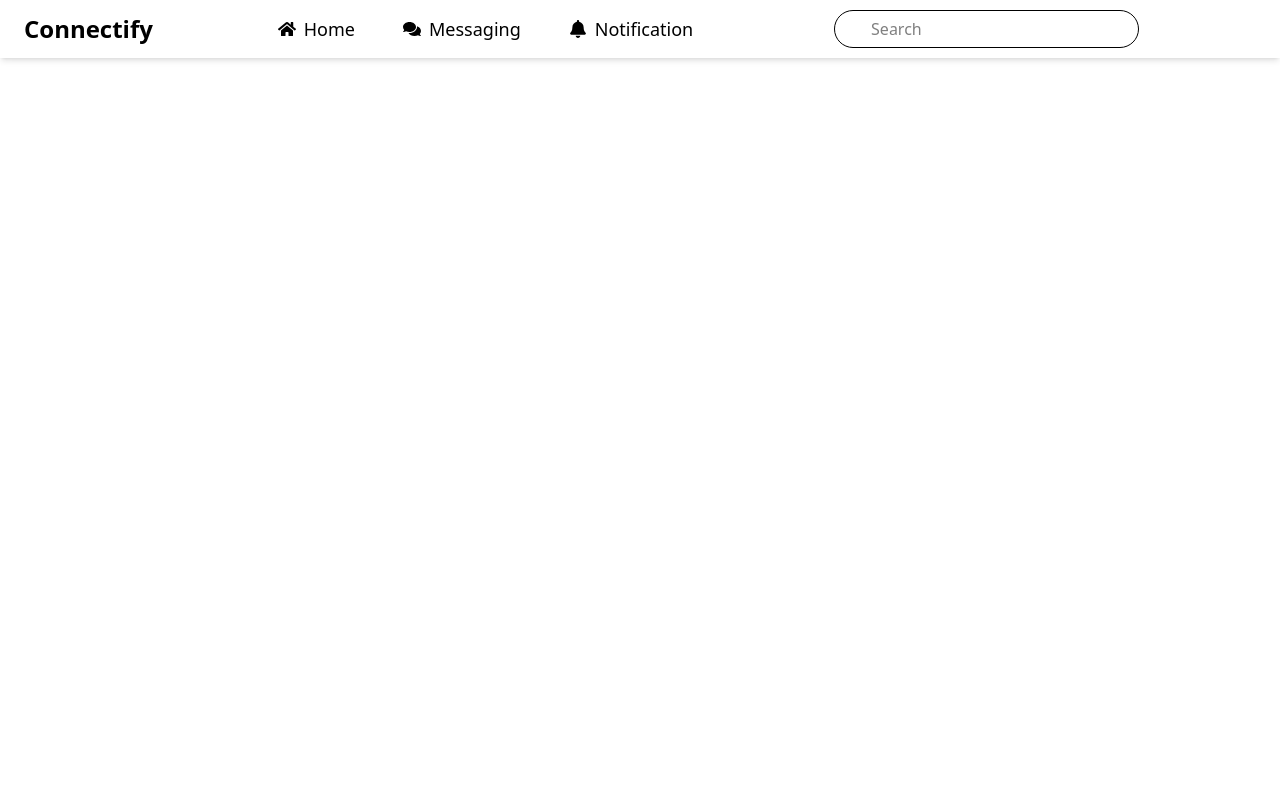
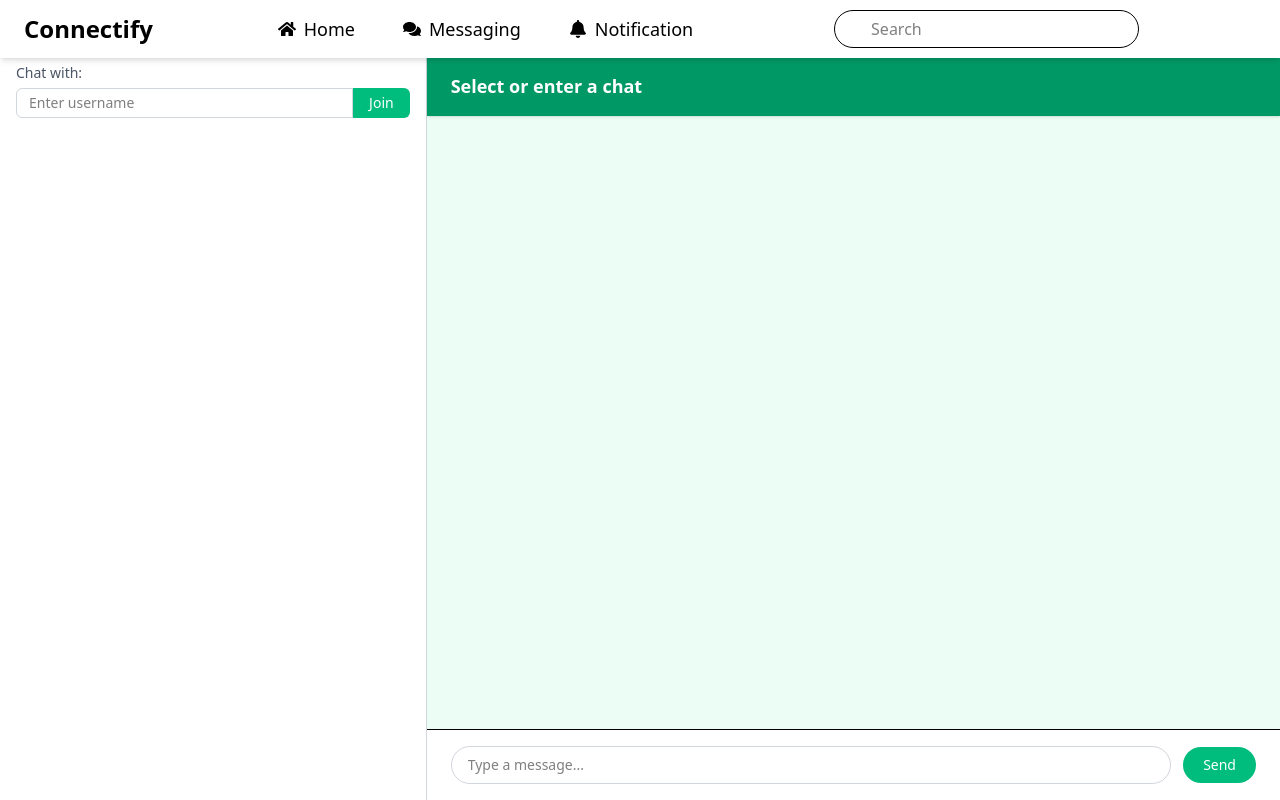
Before and after one commit to kaushik62/connectify, a React (Vite) app: page /messaging in a window 1280 px wide. Built offline with nearby package versions, Linux system fonts and the light colour scheme.

Commit message:
add features

```diff
--- a/package.json
+++ b/package.json
@@ -24,7 +24,7 @@
     "react-router-dom": "^7.5.0",
     "react-toastify": "^11.0.5",
     "recoil": "^0.7.7",
-    "sockjs-client": "^1.5.1",
+    "sockjs-client": "^1.6.1",
     "tailwind-scrollbar-hide": "^2.0.0",
     "tailwindcss": "^4.1.2"
   },
--- a/src/Pages/LandingPage.jsx
+++ b/src/Pages/LandingPage.jsx
@@ -140,16 +140,6 @@ const Footer = () => {
               </li>
               <li>
                 <a href="#" className="hover:text-white transition">
-                  Careers
-                </a>
-              </li>
-              <li>
-                <a href="#" className="hover:text-white transition">
-                  Blog
-                </a>
-              </li>
-              <li>
-                <a href="#" className="hover:text-white transition">
                   Contact
                 </a>
               </li>
@@ -170,31 +160,9 @@ const Footer = () => {
                   Privacy Policy
                 </a>
               </li>
-              <li>
-                <a href="#" className="hover:text-white transition">
-                  Terms of Service
-                </a>
-              </li>
             </ul>
           </div>
 
-          {/* Newsletter */}
-          <div>
-            <h3 className="text-xl font-semibold mb-4">Subscribe</h3>
-            <p className="text-purple-200 mb-3 text-sm">
-              Get the latest updates and offers.
-            </p>
-            <form className="flex flex-col space-y-3">
-              <input
-                type="email"
-                placeholder="Your email"
-                className="px-4 py-2 rounded-lg bg-white text-black placeholder-gray-500 outline-none"
-              />
-              <button className="bg-white text-indigo-800 font-semibold py-2 rounded-lg hover:bg-purple-100 transition">
-                Subscribe
-              </button>
-            </form>
-          </div>
         </div>
 
         {/* Footer Bottom */}
--- a/src/Pages/MainPage.jsx
+++ b/src/Pages/MainPage.jsx
@@ -133,7 +133,7 @@ const CenterArea = () => {
 
 //* Right sidebar
 export const RightSidebar = () => (
-  <aside className="w-1/4 space-y-4">
+  <aside className="w-1/4 space-y-4 sticky top-16 h-screen">
     <div className="bg-white p-4 rounded-lg shadow-md">
       <h3 className="font-bold mb-2">Suggested For You</h3>
       <AllUsers />
--- a/src/Pages/Messaging.jsx
+++ b/src/Pages/Messaging.jsx
@@ -1,9 +1,214 @@
-import React from 'react'
+import React, { useEffect, useRef, useState } from "react";
+import SockJS from "sockjs-client";
+import { Client } from "@stomp/stompjs";
+import BASE_URL from "../config";
 
-function Messaging() {
+export default function Messaging() {
+  const [currentUser, setCurrentUser] = useState("");
+  const [partnerList, setPartnerList] = useState([]);
+  const [currentChatUser, setCurrentChatUser] = useState("");
+  const [messages, setMessages] = useState([]);
+  const [content, setContent] = useState("");
+  const [manualPartner, setManualPartner] = useState(""); // input field
+
+  const stompClientRef = useRef(null);
+  const subscriptionRef = useRef(null);
+  const messagesEndRef = useRef(null);
+
+  const decodeJWT = (token) => {
+    try {
+      return JSON.parse(atob(token.split(".")[1]));
+    } catch {
+      return null;
+    }
+  };
+
+  const roomId = (u1, u2) => [u1, u2].sort().join("_");
+
+  useEffect(() => {
+    const token = localStorage.getItem("token");
+    if (!token) return;
+
+    const userData = decodeJWT(token);
+    const username = userData?.sub;
+    if (!username) return;
+
+    setCurrentUser(username);
+
+    const socket = new SockJS(`http://localhost:8080/ws-chat?token=${encodeURIComponent(token)}`);
+    const client = new Client({
+      webSocketFactory: () => socket,
+      onConnect: () => {
+        stompClientRef.current = client;
+
+        // Fetch all room IDs (partners)
+        fetch(`${BASE_URL}/api/chat/all-roomid/${username}`, {
+          headers: { Authorization: `Bearer ${token}` },
+        })
+          .then((res) => res.json())
+          .then((data) => {
+            const partners = data
+              .map((room) => room.split("_").find((name) => name !== username))
+              .filter(Boolean);
+            setPartnerList(partners);
+          });
+
+        // Load messages from Shubham_kaushik_gupta_256 (optional preload)
+        fetch(`${BASE_URL}/api/chat/all-content/Shubham_kaushik_gupta_256`, {
+          headers: { Authorization: `Bearer ${token}` },
+        })
+          .then((res) => res.json())
+          .then((data) => setMessages(data || []));
+      },
+    });
+
+    client.activate();
+  }, []);
+
+  const joinChat = (partner) => {
+    const client = stompClientRef.current;
+    if (!client?.connected) {
+      alert("WebSocket not connected yet.");
+      return;
+    }
+
+    if (!partner) {
+      alert("Enter a username to chat with.");
+      return;
+    }
+
+    if (subscriptionRef.current) {
+      subscriptionRef.current.unsubscribe();
+    }
+
+    const rid = roomId(currentUser, partner);
+    setCurrentChatUser(partner);
+    setMessages([]);
+
+    subscriptionRef.current = client.subscribe(`/topic/chat/${rid}`, (msg) => {
+      const parsed = JSON.parse(msg.body);
+      setMessages((prev) => [...prev, parsed]);
+    });
+
+    // Fetch message history
+    fetch(`${BASE_URL}/api/chat/all-content/${rid}`, {
+      headers: { Authorization: `Bearer ${localStorage.getItem("token")}` },
+    })
+      .then((res) => res.json())
+      .then((data) => setMessages(data || []));
+  };
+
+  const handleManualJoin = () => {
+    joinChat(manualPartner.trim());
+  };
+
+  const sendMessage = () => {
+    const client = stompClientRef.current;
+    if (!client?.connected || !content.trim() || !currentChatUser) return;
+
+    const message = {
+      recipient: currentChatUser,
+      content: content.trim(),
+    };
+
+    client.publish({
+      destination: "/app/chat.send",
+      body: JSON.stringify(message),
+    });
+
+    setMessages((prev) => [...prev, { sender: currentUser, content }]);
+    setContent("");
+  };
+
+  useEffect(() => {
+    messagesEndRef.current?.scrollIntoView({ behavior: "smooth" });
+  }, [messages]);
+
   return (
-    <div>Messaging</div>
-  )
+    <div className="flex h-screen bg-[#f0f2f5]">
+      {/* Sidebar */}
+      <aside className="w-1/3 bg-white border-r border-gray-300 p-4 overflow-y-auto">
+        <h2 className="text-xl font-bold text-emerald-600 mb-4">💬 Chats</h2>
+
+        {/* Manual Join Input */}
+        <div className="mb-4">
+          <label className="text-sm text-gray-600">Chat with:</label>
+          <div className="flex mt-1">
+            <input
+              type="text"
+              value={manualPartner}
+              onChange={(e) => setManualPartner(e.target.value)}
+              placeholder="Enter username"
+              className="flex-1 border border-gray-300 px-3 py-1 rounded-l-md text-sm"
+            />
+            <button
+              onClick={handleManualJoin}
+              className="bg-emerald-500 hover:bg-emerald-600 text-white px-4 rounded-r-md text-sm"
+            >
+              Join
+            </button>
+          </div>
+        </div>
+
+        {/* Partner List */}
+        {partnerList.map((name) => (
+          <div
+            key={name}
+            onClick={() => joinChat(name)}
+            className={`flex items-center gap-3 p-3 rounded-lg cursor-pointer hover:bg-emerald-100 transition ${
+              currentChatUser === name ? "bg-emerald-200" : "bg-white"
+            }`}
+          >
+            <div className="w-10 h-10 rounded-full bg-emerald-500 flex items-center justify-center font-bold text-white shadow">
+              {name[0]?.toUpperCase()}
+            </div>
+            <div className="text-gray-800 font-medium">{name}</div>
+          </div>
+        ))}
+      </aside>
+
+      {/* Chat Window */}
+      <section className="w-2/3 flex flex-col mt-14">
+        {/* Header */}
+        <header className="bg-emerald-600 text-white px-6 py-4 font-semibold text-lg shadow sticky top-0 z-10">
+          {currentChatUser ? `Chat with ${currentChatUser}` : "Select or enter a chat"}
+        </header>
+
+        {/* Messages */}
+        <main className="flex-1 px-6 py-4 overflow-y-auto space-y-2 bg-emerald-50">
+          {messages.map((msg, idx) => (
+            <div
+              key={idx}
+              className={`max-w-[70%] px-4 py-2 rounded-xl shadow-sm text-sm ${
+                msg.sender === currentUser
+                  ? "self-end bg-emerald-200 text-right ml-auto"
+                  : "self-start bg-white"
+              }`}
+            >
+              {msg.content}
+            </div>
+          ))}
+          <div ref={messagesEndRef}></div>
+        </main>
+
+        {/* Input */}
+        <footer className="flex items-center gap-3 px-6 py-4 border-t bg-white">
+          <input
+            type="text"
+            value={content}
+            onChange={(e) => setContent(e.target.value)}
+            onKeyDown={(e) => e.key === "Enter" && sendMessage()}
+            placeholder="Type a message..."
+            className="flex-1 border border-gray-300 rounded-full px-4 py-2 text-sm focus:outline-none focus:ring-2 focus:ring-emerald-400"
+          />
+          <button
+            onClick={sendMessage}
+            className="bg-emerald-500 hover:bg-emerald-600 text-white px-5 py-2 rounded-full font-medium text-sm"
+          >
+            Send
+          </button>
+        </footer>
+      </section>
+    </div>
+  );
 }
-
-export default Messaging
--- a/src/components/MyProfile.jsx
+++ b/src/components/MyProfile.jsx
@@ -33,7 +33,7 @@ const MyProfile = () => {
   }, [refreshFlag]);
 
   return (
-    <aside className="w-1/4 space-y-4">
+    <aside className="w-1/4 space-y-4 sticky top-16 h-screen">
       <div className="bg-white p-4 rounded-lg shadow-md">
         <div className="flex items-center space-x-4">
           <img
--- a/vite.config.js
+++ b/vite.config.js
@@ -5,4 +5,7 @@ import tailwindcss from '@tailwindcss/vite'
 // https://vite.dev/config/
 export default defineConfig({
   plugins: [react(), tailwindcss()],
+  define: {
+    global: 'window' // 👈 This line fixes `global is not defined`
+  },
 })
```
Also changed, not shown: 1 other file (tests, documents, lock files or other folders).
